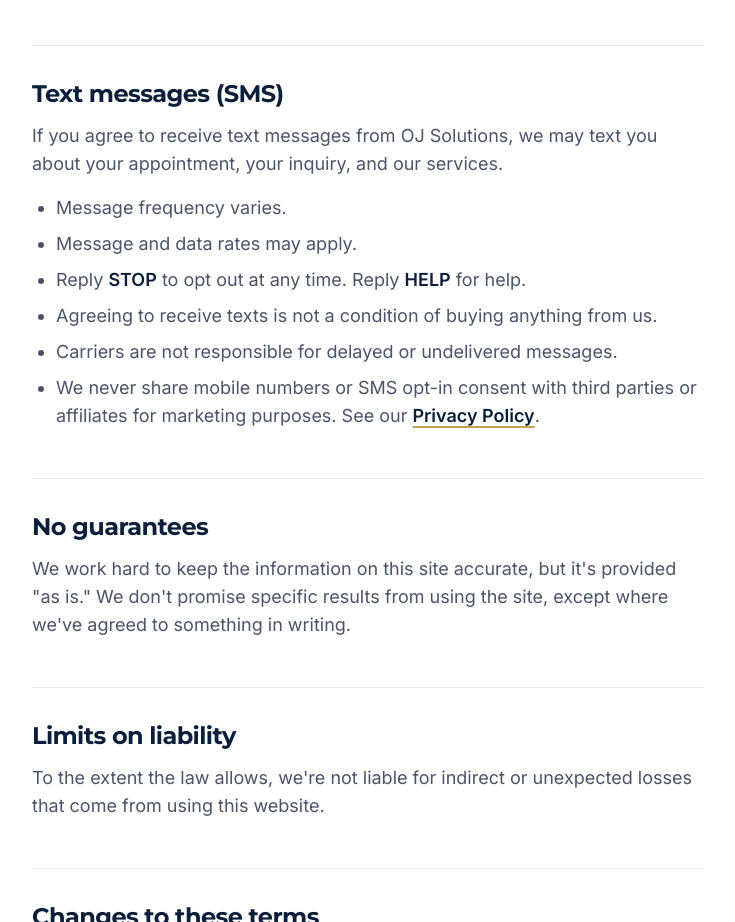
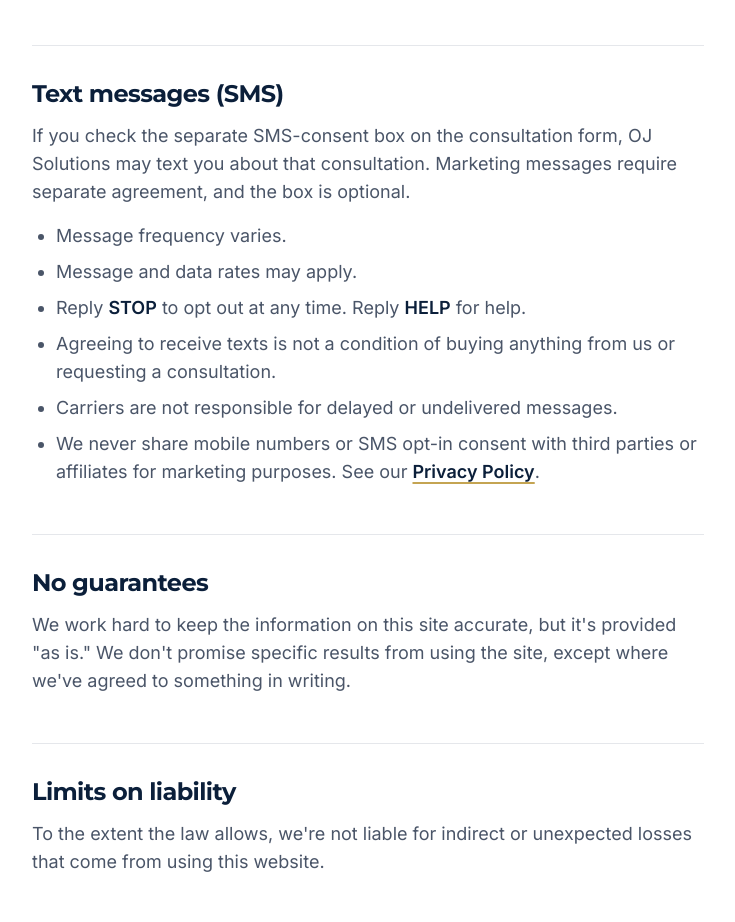
Before and after one commit to OJ-Holdings/ojsolutions-site, an Astro site: page /terms in a window 1280 px wide. Shown: the part 1247-2169 px from the top of the page, without its empty margins (64-799 px from the left). Built offline with nearby package versions, Linux system fonts and the light colour scheme; Astro itself is replaced by a stand-in of ours.

Commit message:
docs: clarify separate consultation SMS opt-in and do not promise response SLA

```diff
--- a/src/pages/terms.astro
+++ b/src/pages/terms.astro
@@ -59,14 +59,14 @@ const named = entity === BUSINESS_NAME ? entity : `${entity} ("${BUSINESS_NAME}"
 
         <h2>Text messages (SMS)</h2>
         <p>
-          If you agree to receive text messages from {BUSINESS_NAME}, we may text you about your appointment, your
-          inquiry, and our services.
+          If you check the separate SMS-consent box on the consultation form, {BUSINESS_NAME} may text
+          you about that consultation. Marketing messages require separate agreement, and the box is optional.
         </p>
         <ul>
           <li>Message frequency varies.</li>
           <li>Message and data rates may apply.</li>
           <li>Reply <strong>STOP</strong> to opt out at any time. Reply <strong>HELP</strong> for help.</li>
-          <li>Agreeing to receive texts is not a condition of buying anything from us.</li>
+          <li>Agreeing to receive texts is not a condition of buying anything from us or requesting a consultation.</li>
           <li>Carriers are not responsible for delayed or undelivered messages.</li>
           <li>
             We never share mobile numbers or SMS opt-in consent with third parties or affiliates for marketing purposes.
```
